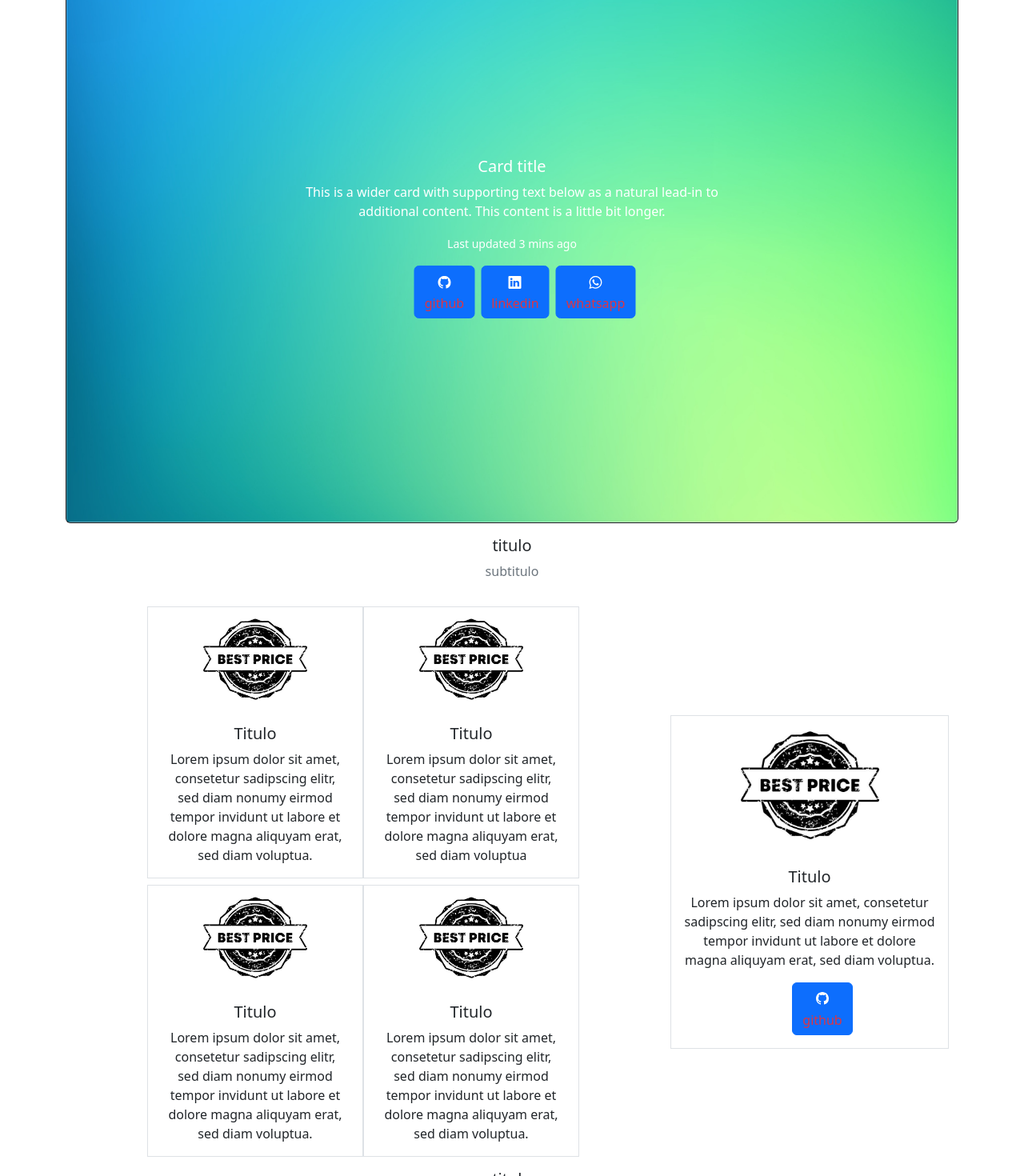
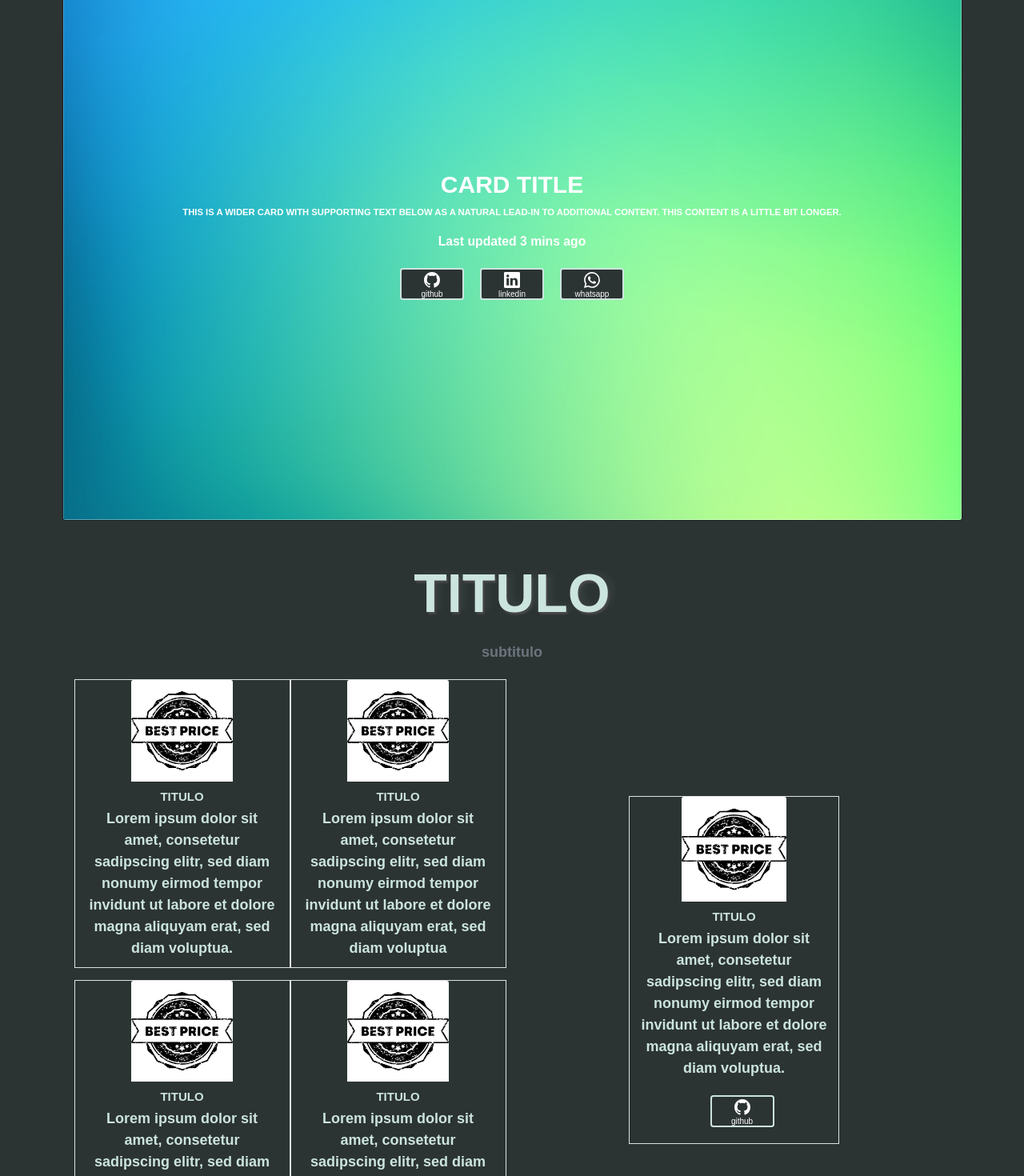
Before and after one commit to likesunny-yon/web, a React (Vite) app: page / in a window 1280 px wide. Shown: the part 100-1570 px from the top of the page at 80% size. Built offline with nearby package versions, Linux system fonts and the light colour scheme.

Commit message:
starting with css

```diff
--- a/package.json
+++ b/package.json
@@ -11,6 +11,7 @@
   "dependencies": {
     "bootstrap": "^5.2.3",
     "bootstrap-icons": "^1.10.3",
+    "node-sass": "^8.0.0",
     "react": "^18.2.0",
     "react-bootstrap": "^2.0.4",
     "react-dom": "^18.2.0",
--- a/src/components/AboutMe.jsx
+++ b/src/components/AboutMe.jsx
@@ -1,14 +1,14 @@
 import React from 'react';
 import { Row, Col } from 'react-bootstrap';
-import {titleSection, socialLinks, card } from '../data';
+import { titleSection, socialLinks, card } from '../data';
 import Card from './Card';
 import SocialLink from './SocialLinks';
 import TitleSection from './TitleSection';
+import '../styles/styles.css';
 
 const AboutMe = () => {
   return (
-
-        <div className='container-aboutme'>
+    <div className='container-fluid container-aboutme'>
       <div className='container-title-section'>
         {titleSection.slice(0, 1).map((link) => (
           <div className='' key={link.id}>
@@ -16,9 +16,9 @@ const AboutMe = () => {
           </div>
         ))}
       </div>
-            <Row className='mx-auto justify-content-center align-items-center'>
-                <Col className='col-8'>
-                    <div className="row row-cols-md-2 g-2 mx-auto w-75 ">
+      <Row className='mx-auto justify-content-center align-items-center mb-3'>
+        <Col className='col-12 col-md-8 col-lg-6'>
+          <div className="row row-cols-md-2 g-4 mx-auto w-100 ">
             {card.slice(0, 4).map((link) => (
               <div className='border' key={link.id}>
                 <Card {...link} />
@@ -26,11 +26,11 @@ const AboutMe = () => {
             ))}
           </div>
         </Col>
-                <Col className='col-4'>
+        <Col className='col-12 col-md-4 col-lg-3 mx-auto'>
           {card.slice(3).map((link) => (
-                        <div className='w-100 border' key={link.id}>
+            <div className='w-100 border mb-3' key={link.id}>
               <Card {...link} />
-                            <div className="d-flex justify-content-center">
+              <div className="d-flex justify-content-center gap-4">
                 {socialLinks.slice(0, 1).map((link) => (
                   <ul key={link.id}>
                     <SocialLink {...link} />
@@ -42,7 +42,6 @@ const AboutMe = () => {
         </Col>
       </Row>
     </div>
-
   );
 }
 
--- a/src/components/Card.jsx
+++ b/src/components/Card.jsx
@@ -3,10 +3,10 @@ import React from 'react';
 const Card = ({ title, text, image }) => {
   return (
     <div className="col mx-auto text-center ">
-      <div className="card border-0">
+      <div className="card card-custom border-0">
         <img src={image} className="card-img-top w-50 mx-auto" alt={title} />
         <div className="card-body">
-          <h5 className="card-title">{title}</h5>
+          <h3 className="card-title">{title}</h3>
           <p className="card-text">{text}</p>
         </div>
       </div>
--- a/src/components/Footer.jsx
+++ b/src/components/Footer.jsx
@@ -4,7 +4,7 @@ import SocialLink from './SocialLinks';
 
 const Footer = () => {
   return (
-    <footer className="bg-dark text-white">
+    <footer className="text-white">
       <div className="container py-4">
         <div className="row">
           <div className="col-md-6 text-center">
--- a/src/components/Hero.jsx
+++ b/src/components/Hero.jsx
@@ -7,22 +7,22 @@ import heroBackground from '../assets/hero-background.jpg';
 
 const Hero = () => {
   return (
-    <div className='container-hero'>
-    <Card bg="dark" text="white" className="">
-      <Card.Img src={heroBackground} />
-      <Card.ImgOverlay className="d-flex flex-column justify-content-center align-items-center text-center" style={{ position: 'absolute', top: '50%', left: '50%', transform: 'translate(-50%, -50%)' }}>
-        <Card.Title>Card title</Card.Title>
+    <div className='container-hero d-flex flex-column align-items-center'>
+      <Card bg="dark" text="white" className="w-100">
+        <Card.Img src={heroBackground} className="hero-img w-100" />
+        <Card.ImgOverlay className="d-flex flex-column justify-content-center align-items-center text-center">
+          <Card.Title className="text-center"><h1>Card title</h1></Card.Title>
           <Card.Text>
-          This is a wider card with supporting text below as a natural lead-in to additional content. This content is a little bit longer.
+            <h4 className="text-center">This is a wider card with supporting text below as a natural lead-in to additional content. This content is a little bit longer.</h4>
           </Card.Text>
           <Card.Text>
             <small>Last updated 3 mins ago</small>
           </Card.Text>
-        <div className="d-flex justify-content-center align-items-center">
+          <div className="d-flex">
             {socialLinks.slice(0, 3).map((link) => (
-            <ul key={link.id}>
+              <div className='' key={link.id}>
                 <SocialLink {...link} />
-            </ul>
+              </div>
             ))}
           </div>
         </Card.ImgOverlay>
--- a/src/components/Projects.jsx
+++ b/src/components/Projects.jsx
@@ -21,11 +21,11 @@ const Projects = () => {
                     <Col med={12} >
                         <div className="row row-cols-1 row-cols-md-3 justify-content-around">
                         {card.slice(0,3).map((link) => (
-                        <div className='d.flex-column w-25 border' key={link.id}>
+                        <div className='d.flex-column border g-4' key={link.id}>
                             <Card {...link} />
                             <div className="d-flex justify-content-center align-items-center mx-auto">
                                 {socialLinks.slice(0, 2).map((link) => (
-                                    <ul className="mx-auto" key={link.id}>
+                                    <ul className="" key={link.id}>
                                         <SocialLink {...link} />
                                     </ul>
                                 ))}
--- a/src/components/SocialLinks.jsx
+++ b/src/components/SocialLinks.jsx
@@ -1,16 +1,24 @@
 import '../styles/styles.css';
+
 const SocialLink = ({ iconText, href, iconClass, iconColor, path }) => {
   return (
-        <div className='d-flex row '>
-            <button type="button" class="btn btn-primary text-danger" width="16" height="16">
+    <div className='row'>
+      <div className='col-sm-6 col-md-4 col-lg-3'>
+        <button type='button' className='btn btn-primary btn-social'>
           <a href={href}>
-                    <svg xmlns="http://www.w3.org/2000/svg" width="20" height="16" fill={iconColor} class={iconClass} viewBox="0 0 16 16">
+            <svg
+              xmlns='http://www.w3.org/2000/svg'
+              width='20'
+              height='20'
+              fill={iconColor}
+              className={iconClass}
+              viewBox='0 0 16 16'>
               <path d={path} />
             </svg>
           </a>
-                    <div className="icon-name text-center pt-1">{iconText}</div>
-
+          <p>{iconText}</p>
         </button>
+      </div>
     </div>
   );
 };
--- /dev/null
+++ b/src/styles/_variables.scss
@@ -0,0 +1,99 @@
+/* Colors */
+:root {
+  --primary-color: #CBE4DE;
+  --secondary-color: #0E8388;
+  --tertiary-color: #2E4F4F;
+  --quaternary-color: #2C3333;
+}
+
+/* Fonts */
+:root {
+  --main-font-family: 'Quicksand', sans-serif;
+  --secondary-font-family: 'sans-serif';
+}
+
+/* General CSS */
+*{
+  box-sizing: border-box;
+  margin: 0;
+  padding: 0;
+}
+
+html {
+  font-size: 62.5%;
+}
+
+/* Text Transform */
+:root {
+  --uppercase-text: uppercase;
+}
+
+/* Typography */
+:root {
+  --font-size-xxxl: 6.8rem;
+  --font-size-xxl: 4.8rem;
+  --font-size-xl: 3.6rem;
+  --font-size-l: 2.4rem;
+  --font-size-m: 1.8rem;
+  --font-size-s: 1.6rem;
+  --font-weight-bold: 700;
+  --font-weight-regular: 400;
+}
+
+/* Headings */
+h1 {
+  font-size: calc(var(--font-size-xxl) / 1.6); /* 4.8rem / 1.6 = 3rem */
+  font-weight: var(--font-weight-bold);
+  line-height: 1.2;
+  text-transform: var(--uppercase-text);
+}
+
+h2 {
+  font-size: calc(var(--font-size-xl) / 1.6); /* 3.6rem / 1.6 = 2.25rem */
+  font-weight: var(--font-weight-bold);
+  line-height: 1.2;
+  text-transform: var(--uppercase-text);
+}
+
+h3 {
+  font-size: calc(var(--font-size-l) / 1.6); /* 2.4rem / 1.6 = 1.5rem */
+  font-weight: var(--font-weight-bold);
+  line-height: 1.2;
+  text-transform: var(--uppercase-text);
+}
+
+h4 {
+  font-size: calc(var(--font-size-m) / 1.6); /* 1.8rem / 1.6 = 1.125rem */
+  font-weight: var(--font-weight-bold);
+  line-height: 1.2;
+  text-transform: var(--uppercase-text);
+}
+
+h5 {
+  font-size: calc(var(--font-size-s) / 1.6); /* 1.6rem / 1.6 = 1rem */
+  font-weight: var(--font-weight-bold);
+  line-height: 1.2;
+  text-transform: var(--uppercase-text);
+}
+
+/* Spacing */
+:root {
+  --spacing-xl: 3.2rem;
+  --spacing-l: 2.4rem;
+  --spacing-m: 1.6rem;
+  --spacing-s: 1.2rem;
+}
+
+/* Border radius */
+:root {
+  --border-radius: 0.4rem;
+}
+
+.card,
+.jumbotron,
+.modal-content,
+.modal-header,
+.modal-body,
+.modal-footer {
+  background-color: transparent;
+}
--- a/src/styles/styles.css
+++ b/src/styles/styles.css
@@ -1,7 +1,53 @@
-Card.ImgOverlay{
-  position: absolute;
-top: 50%;
-left: 50%;
-transform: translate(-50%, -50%);
+/* Import variables */
+@import './_variables.scss';
+
+body {
+  background-color: var(--quaternary-color);
+  color: var(--primary-color);
+  font-family: var(--main-font-family);
+  font-size: var(--font-size-m);
+  font-weight: var(--font-weight-bold);
+}
+.container-aboutme,
+.container-projects,
+.container-contact {
+  margin: 4rem auto 4rem auto;
+}
+.section-title{
+  font-size: var(--font-size-xxxl);
+  font-weight: var(--font-weight-bold);
+  text-align: center;
+  margin-bottom: 2rem;
+  text-shadow: 0.2rem 0.3rem 0.2rem #474747, 0.7rem -0.2rem 0.8rem rgba(203,228,222,0.07);
+  text-transform: var(--uppercase-text);
+}
+.btn-social {
+  width: 8rem;
+  height: 4rem;
+  margin: 1rem;
+  background-color: var(--quaternary-color);
+  border: 0.2rem solid var(--primary-color);
+  }
+  .card-button-about div div button{
+    width: 16rem;
+  }
+
+
+  /* para dispositivos pequeños, como teléfonos móviles */
+@media (max-width: 576px) {
+  .hero-img {
+    height: 30rem;
+  }
+}
+
+/* para dispositivos medianos, como tablets */
+@media (min-width: 576px) and (max-width: 992px) {
+  .hero-img {
+    height: 50rem;
+  }
+}
+
+/* para dispositivos grandes, como laptops y pantallas de escritorio */
+@media (min-width: 992px) {
 
 }
```
Also changed, not shown: 2 other files (tests, documents, lock files or other folders). Lines whose indentation alone changed are shown as unchanged.
